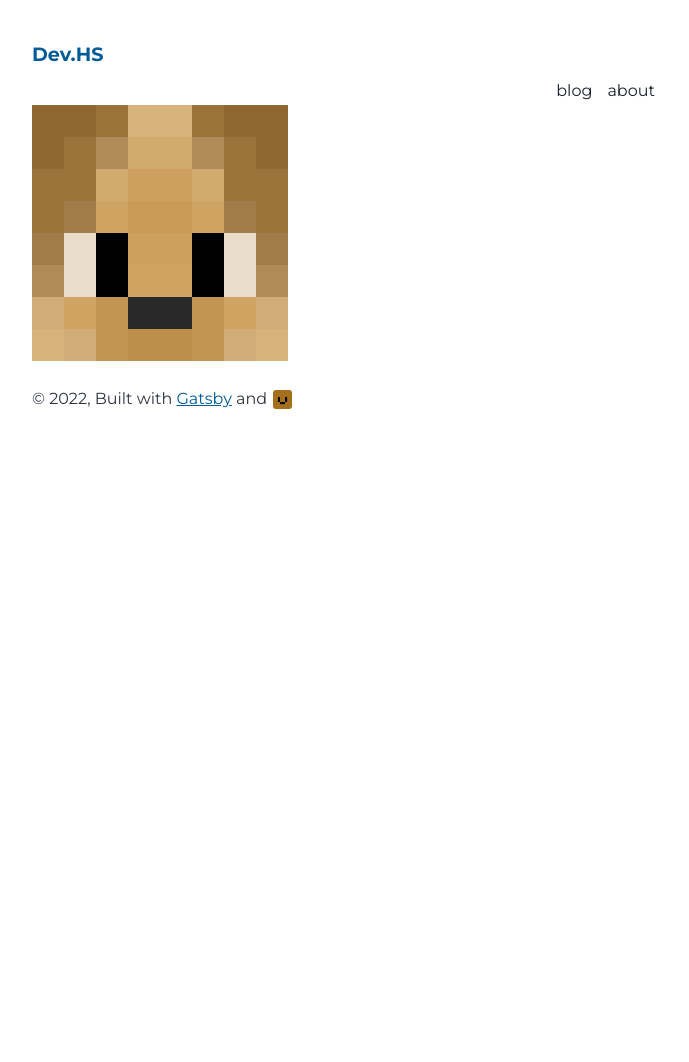
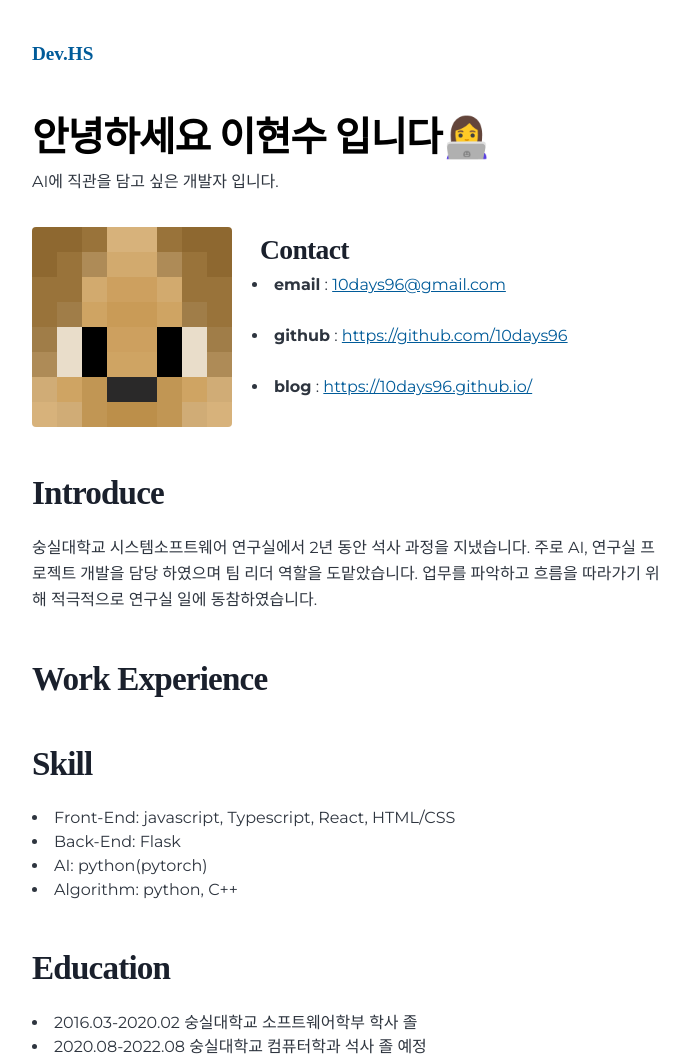
Before and after one commit to 10days96/10days96.github.io, a Gatsby site: page /about in a window 1280 px wide. Shown: the top 1062 px of the page, without its empty margins (292-981 px from the left). Before the commit the page ends 800 px from the top, so only its background shows below. Built offline with nearby package versions, Linux system fonts and the light colour scheme; Gatsby itself is replaced by a stand-in of ours; a web font is replaced by a local one.

Commit message:
feat: about 페이지 수정, 폰트 변경 건
1. about 페이지를 AboutProfile, AboutWorkInfo 컴포넌트로 분리

2. 스포카 산스 폰트로 제목, 본문 변경

```diff
--- a/gatsby-config.js
+++ b/gatsby-config.js
@@ -3,13 +3,16 @@ module.exports = {
     title: `Dev.HS`,
     author: {
       name: `HS`,
-      summary: `애용이 코딩한다.`,
+      summary: `AI에 직관을 담고 싶은 개발자 입니다.`,
     },
     pathPrefix: "/10days96.github.io",
-    description: `애용이 블로그 만든다`,
+    description: `AI에 직관을 담고 싶은 개발자 입니다.`,
+    introduce: `숭실대학교 시스템소프트웨어 연구실에서 2년 동안 석사 과정을 지냈습니다. 주로 AI, 연구실 프로젝트 개발을 담당 하였으며 팀 리더 역할을 도맡았습니다. 업무를 파악하고 흐름을 따라가기 위해 적극적으로 연구실 일에 동참하였습니다.`,
     siteUrl: `https://gatsbystarterblogsource.gatsbyjs.io/`,
     social: {
-      twitter: `kylemathews`,
+      email: `10days96@gmail.com`,
+      github: `https://github.com/10days96`,
+      blog: `https://10days96.github.io/`
     },
   },
   plugins: [
--- /dev/null
+++ b/src/components/aboutLayout.tsx
@@ -0,0 +1,47 @@
+// If you don't want to use TypeScript you can delete this file!
+import * as React from "react"
+import { PageProps, Link } from "gatsby"
+import beaver from "../images/beaver.png"
+
+type DataProps = {
+    title: string
+}
+
+const AboutLayout = ({ location, title, children }: PageProps<DataProps>) => {
+    const rootPath: string = `${__PATH_PREFIX__}/`
+    const isRootPath: Boolean = location.pathname === rootPath
+    let header
+
+    if (isRootPath) {
+        header = (
+            <h1 className="main-heading">
+                <Link to="/">{title}</Link>
+            </h1>
+        )
+    } else {
+        header = (
+            <Link className="header-link-home" to="/">
+                {title}
+            </Link>
+        )
+    }
+
+    return (
+        <div className="global-wrapper" data-is-root-path={isRootPath}>
+            <header className="global-header">{header}</header>
+            <main className="about">{children}</main>
+            <footer>
+                © {new Date().getFullYear()}, Built with
+                {`   `}
+                <a href="https://www.gatsbyjs.com">Gatsby</a>
+                {`    and`}
+                {`   `}
+                <a href="https://blackbeaver37.github.io/fireworks">
+                    <img src={beaver} className="beaver" />
+                </a>
+            </footer>
+        </div>
+    )
+}
+
+export default AboutLayout
--- /dev/null
+++ b/src/components/aboutProfile.tsx
@@ -0,0 +1,72 @@
+import * as React from "react"
+import { useStaticQuery, graphql } from "gatsby"
+import { StaticImage } from "gatsby-plugin-image"
+
+type Author = {
+    name: string
+    summary: string
+}
+
+type Social = {
+    email: string
+    github: string
+    blog: string
+}
+
+const AboutProfile = () =>{
+
+    const data = useStaticQuery(graphql`
+    query userInfoQuery{
+        site {
+          siteMetadata {
+            author {
+              name
+              summary
+            }
+            social {
+              email
+              github
+              blog
+            }
+          }
+        }
+      }
+    `)
+
+
+    const author: Author = data.site.siteMetadata.author
+    const social: Social = data.site.siteMetadata.social
+    const contact: {[key: string]: string} = {"email": social.email, "github": social.github, "blog": social.blog}
+
+    return(
+        <div>
+            <h1 className="about-header">
+                안녕하세요 이현수 입니다👩‍💻
+            </h1>
+            <p>
+                {author.summary}
+            </p>
+            <div className="about-profile">
+                <StaticImage className="about-profile-img"
+                    src="../images/dog.png"
+                    alt="Profile image"
+                    layout="fixed"
+                    width={200}
+                    height={200}
+                />
+                <div className="about-contact">
+                    <h3>Contact</h3>
+                    {
+                        Object.entries(contact).map(([key, value]) => {
+                            return(
+                                <li><strong>{key}</strong> : <a href={value}>{value}</a></li>
+                            )
+                        })
+                    }
+                </div>
+            </div>
+        </div>
+    )
+}
+
+export default AboutProfile
--- /dev/null
+++ b/src/components/aboutWorkInfo.tsx
@@ -0,0 +1,44 @@
+import * as React from "react"
+import { PageProps,graphql, useStaticQuery } from "gatsby"
+
+type DataProps = {
+  site:{
+    siteMetadata:{
+      introduce: string
+    }
+  }
+}
+
+const AboutWorkInfo = () => {
+
+  const data:DataProps = useStaticQuery(graphql`
+      query{
+        site{
+          siteMetadata{
+            introduce
+          }
+        }
+      }
+  `)
+
+  const introduce:string = data.site.siteMetadata.introduce
+
+  return (
+      <div>
+        <h2>Introduce</h2>
+        <p>{introduce}</p>
+        <h2>Work Experience</h2>
+        <h2>Skill</h2>
+        <li>Front-End: javascript, Typescript, React, HTML/CSS</li>
+        <li>Back-End: Flask</li>
+        <li>AI: python(pytorch)</li>
+        <li>Algorithm: python, C++</li>
+        <h2>Education</h2>
+        <li>2016.03-2020.02 숭실대학교 소프트웨어학부 학사 졸</li>
+        <li>2020.08-2022.08 숭실대학교 컴퓨터학과 석사 졸 예정</li>
+      </div>
+
+  )
+}
+
+export default AboutWorkInfo
--- a/src/pages/about.tsx
+++ b/src/pages/about.tsx
@@ -1,10 +1,10 @@
-// If you don't want to use TypeScript you can delete this file!
+
 import * as React from "react"
-import { PageProps, Link, graphql } from "gatsby"
-import { StaticImage } from "gatsby-plugin-image"
+import { PageProps, graphql } from "gatsby"
 
-import Layout from "../components/layout"
-import Seo from "../components/seo"
+import AboutLayout from "../components/aboutLayout"
+import AboutProfile from "../components/aboutProfile"
+import AboutWorkInfo from "../components/aboutWorkInfo"
 
 type DataProps = {
   site: {
@@ -19,15 +19,10 @@ const About = ({ data, location }: PageProps<DataProps>) => {
   const title: string = data.site.siteMetadata.title
 
   return (
-    <Layout title={title} location={location}>
-      <div className="bio">
-        <StaticImage
-          src="../images/dog.png"
-          alt="Profile image"
-          layout="fixed"
-        />
-      </div>
-    </Layout>
+    <AboutLayout title={title} location={location}>
+      <AboutProfile />
+      <AboutWorkInfo/>
+    </AboutLayout>
   )
 }
 
--- a/src/style.css
+++ b/src/style.css
@@ -2,6 +2,20 @@
 @font-face {
   font-family: 'D2Coding';
   src: url('https://cdn.jsdelivr.net/gh/projectnoonnu/noonfonts_three@1.0/D2Coding.woff') format('woff');
+  font-weight: normal;
+  font-style: normal;
+}
+
+@font-face {
+  font-family: 'SpoqaHanSansNeo-Regular';
+  src: url('https://cdn.jsdelivr.net/gh/projectnoonnu/noonfonts_2108@1.1/SpoqaHanSansNeo-Regular.woff') format('woff');
+  font-weight: normal;
+  font-style: normal;
+}
+
+@font-face {
+  font-family: 'SpoqaHanSansNeo-Bold';
+  src: url('https://cdn.jsdelivr.net/gh/projectnoonnu/noonfonts_2108@1.1/SpoqaHanSansNeo-Bold.woff') format('woff');
   font-weight: normal;
   font-style: normal;
 }
@@ -33,13 +47,13 @@
   --spacing-20: 5rem;
   --spacing-24: 6rem;
   --spacing-32: 8rem;
-  --fontFamily-sans: Montserrat, system-ui, -apple-system, BlinkMacSystemFont,
+  --fontFamily-sans: "SpoqaHanSansNeo-Regular", Montserrat, system-ui, -apple-system, BlinkMacSystemFont,
     "Segoe UI", Roboto, "Helvetica Neue", Arial, "Noto Sans", sans-serif,
     "Apple Color Emoji", "Segoe UI Emoji", "Segoe UI Symbol", "Noto Color Emoji";
   --fontFamily-serif: "Merriweather", "Georgia", Cambria, "Times New Roman",
     Times, serif;
   --font-body: var(--fontFamily-sans);
-  --font-heading: var(--fontFamily-sans);
+  --font-heading: "SpoqaHanSansNeo-Bold";
   --fontWeight-normal: 400;
   --fontWeight-medium: 500;
   --fontWeight-semibold: 600;
@@ -106,6 +120,10 @@ main {
 }
 
 .post {
+  display: block;
+}
+
+.about {
   display: block;
 }
 
@@ -409,6 +427,35 @@ deckgo-highlight-code {
   margin-bottom: var(--spacing-8);
 }
 
+.about-header{
+  margin-bottom: var(--spacing-2);
+}
+
+.about-profile{
+  display: flex;
+  flex-direction: row;
+  margin-right: var(--spacing-2);
+  border-radius: 2%;
+}
+
+.about-profile-img{
+  margin-right: var(--spacing-5);
+  border-radius: 2%;
+}
+
+.about-profile h3{
+  margin: var(--spacing-2);
+}
+
+.about-contact{
+  display: flex;
+  flex-direction: column;
+}
+
+.about-contact li{
+  flex-grow: 1;
+}
+
 /* Media queries */
 
 @media (max-width: 42rem) {
```
